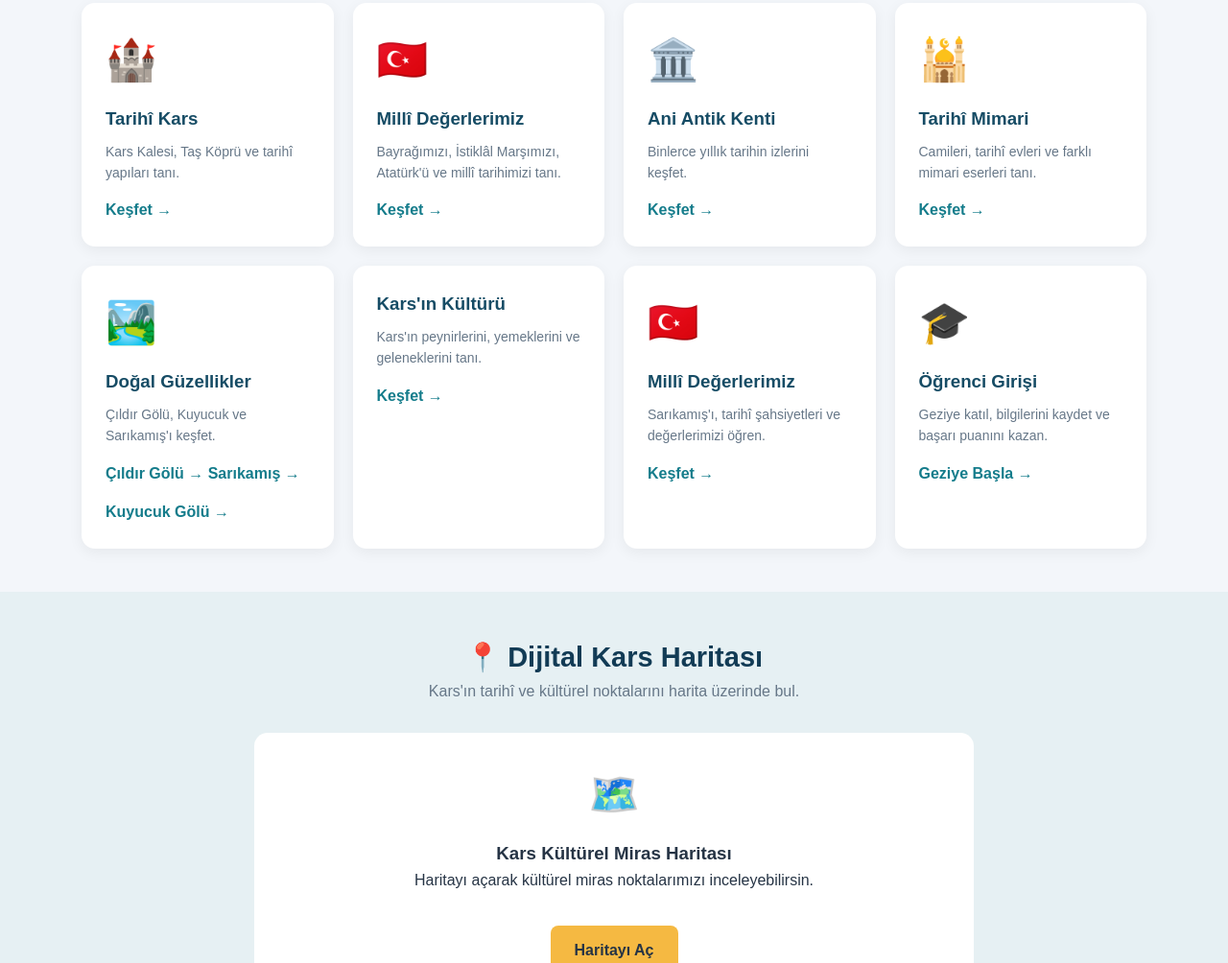
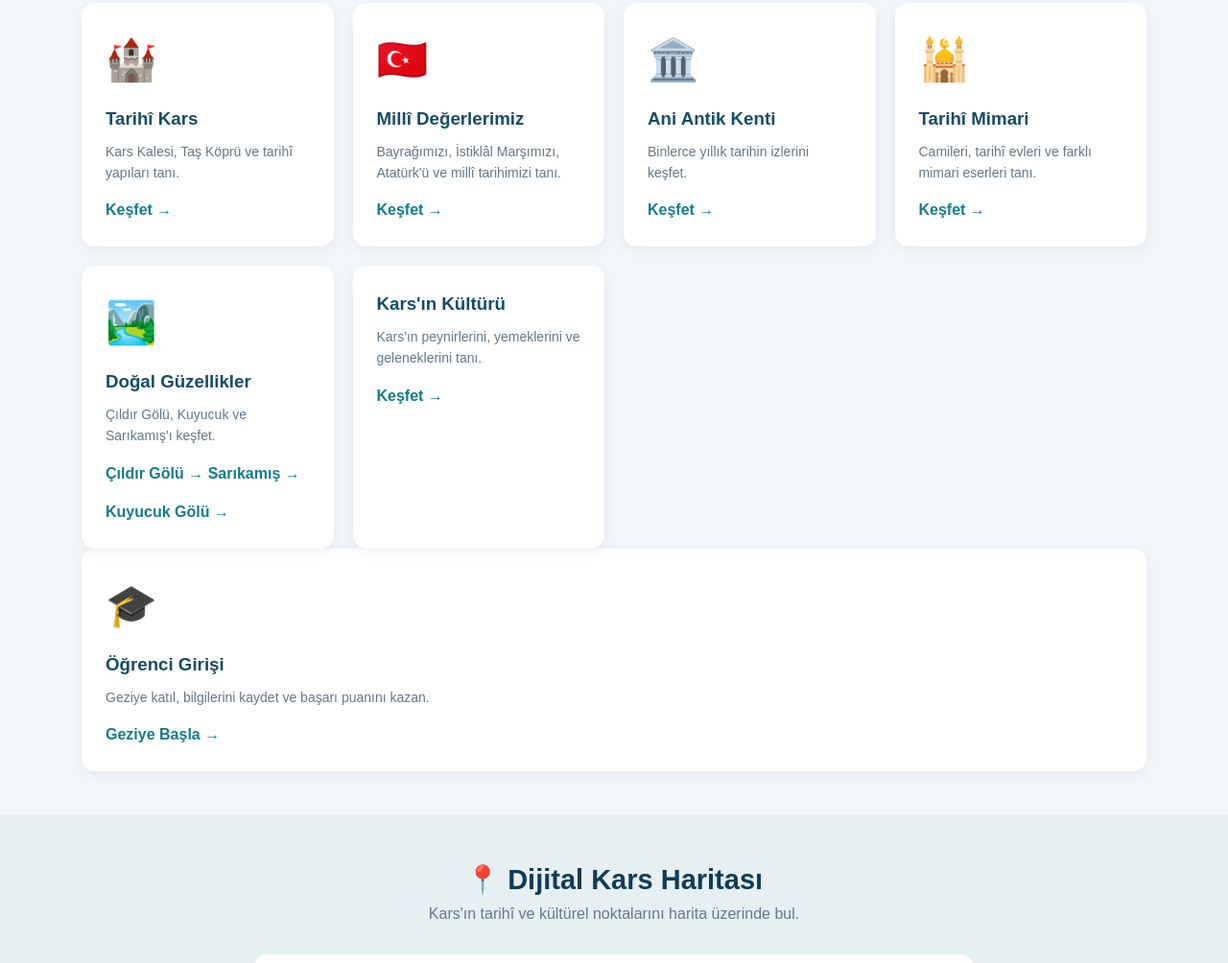
Before and after one commit to YasinCalisir/kars-kulturel-miras-atlasi, a plain HTML site: page index.html in a window 1280 px wide. Shown: the part 608-1612 px from the top of the page at 96% size. Drawn offline with Linux system fonts and the light colour scheme.

Commit message:
Update index.html

```diff
--- a/index.html
+++ b/index.html
@@ -294,12 +294,7 @@ footer {
             <a href="002_Kars_Peynir_Muzesi.html">Keşfet →</a>
         </div>
 
-        <div class="card">
-            <div class="emoji">🇹🇷</div>
-            <h3>Millî Değerlerimiz</h3>
-            <p>Sarıkamış'ı, tarihî şahsiyetleri ve değerlerimizi öğren.</p>
-            <a href="ani.html">Keşfet →</a>
-        </div>
+               </div>
         <div class="card">
     <div class="emoji">🎓</div>
     <h3>Öğrenci Girişi</h3>
```
